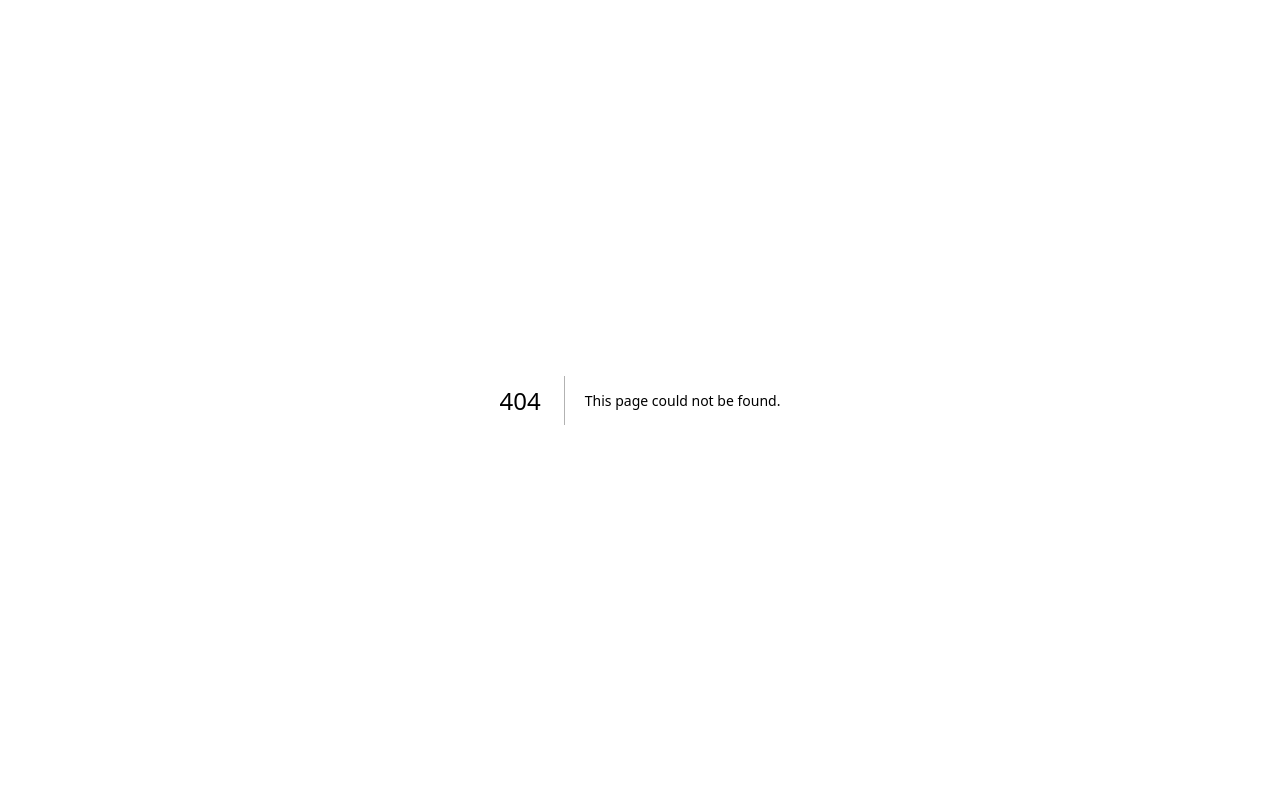
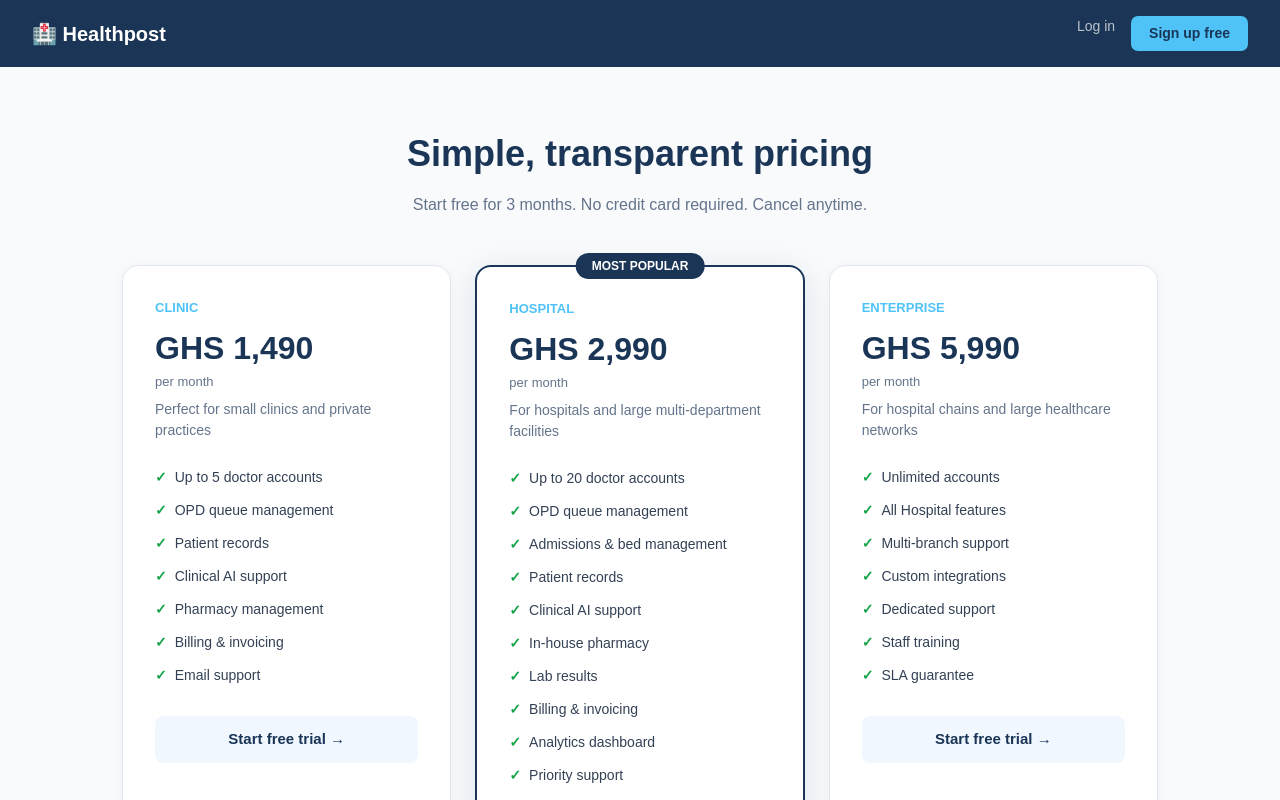
Before and after one commit to jowelbeck/healthpost-v2, a Next.js app: page /pricing in a window 1280 px wide. Before the commit this address had no page. Shown: the top 800 px of the page. Built offline with nearby package versions, Linux system fonts and the light colour scheme.

Commit message:
Add pricing page with Paystack plans

```diff
--- /dev/null
+++ b/app/pricing/page.tsx
@@ -0,0 +1,120 @@
+"use client";
+
+export default function PricingPage() {
+  const plans = [
+    {
+      name: "Clinic",
+      price: "GHS 1,490",
+      period: "per month",
+      desc: "Perfect for small clinics and private practices",
+      features: [
+        "Up to 5 doctor accounts",
+        "OPD queue management",
+        "Patient records",
+        "Clinical AI support",
+        "Pharmacy management",
+        "Billing & invoicing",
+        "Email support",
+      ],
+      planCode: process.env.NEXT_PUBLIC_PAYSTACK_CLINIC_PLAN,
+      link: "https://paystack.shop/pay/-igf3jxqbg",
+      featured: false,
+    },
+    {
+      name: "Hospital",
+      price: "GHS 2,990",
+      period: "per month",
+      desc: "For hospitals and large multi-department facilities",
+      features: [
+        "Up to 20 doctor accounts",
+        "OPD queue management",
+        "Admissions & bed management",
+        "Patient records",
+        "Clinical AI support",
+        "In-house pharmacy",
+        "Lab results",
+        "Billing & invoicing",
+        "Analytics dashboard",
+        "Priority support",
+      ],
+      planCode: process.env.NEXT_PUBLIC_PAYSTACK_HOSPITAL_PLAN,
+      link: "https://paystack.shop/pay/ucet7qg3oh",
+      featured: true,
+    },
+    {
+      name: "Enterprise",
+      price: "GHS 5,990",
+      period: "per month",
+      desc: "For hospital chains and large healthcare networks",
+      features: [
+        "Unlimited accounts",
+        "All Hospital features",
+        "Multi-branch support",
+        "Custom integrations",
+        "Dedicated support",
+        "Staff training",
+        "SLA guarantee",
+      ],
+      planCode: process.env.NEXT_PUBLIC_PAYSTACK_ENTERPRISE_PLAN,
+      link: "https://paystack.shop/pay/m9uqe4b0gb",
+      featured: false,
+    },
+  ];
+
+  return (
+    <main style={{ minHeight: "100vh", background: "#f8fafc", fontFamily: "Arial, sans-serif" }}>
+      <header style={{ background: "#1a3556", padding: "16px 32px", display: "flex", alignItems: "center", justifyContent: "space-between" }}>
+        <a href="/" style={{ color: "#fff", fontWeight: 700, fontSize: 20, textDecoration: "none" }}>🏥 Healthpost</a>
+        <div style={{ display: "flex", gap: 16 }}>
+          <a href="/login" style={{ color: "rgba(255,255,255,0.7)", textDecoration: "none", fontSize: 14 }}>Log in</a>
+          <a href="/signup" style={{ background: "#4fc3f7", color: "#1a3556", padding: "7px 18px", borderRadius: 7, fontWeight: 700, textDecoration: "none", fontSize: 14 }}>Sign up free</a>
+        </div>
+      </header>
+
+      <div style={{ padding: "60px 32px", maxWidth: 1100, margin: "0 auto" }}>
+        <div style={{ textAlign: "center", marginBottom: 48 }}>
+          <h1 style={{ color: "#1a3556", fontSize: 36, fontWeight: 800, marginBottom: 12 }}>Simple, transparent pricing</h1>
+          <p style={{ color: "#64748b", fontSize: 16 }}>Start free for 3 months. No credit card required. Cancel anytime.</p>
+        </div>
+
+        <div style={{ display: "grid", gridTemplateColumns: "repeat(auto-fit, minmax(300px, 1fr))", gap: 24 }}>
+          {plans.map(p => (
+            <div key={p.name} style={{ background: "#fff", borderRadius: 16, padding: 32, border: p.featured ? "2px solid #1a3556" : "1px solid #e2e8f0", boxShadow: p.featured ? "0 8px 32px rgba(26,53,86,0.12)" : "0 2px 8px rgba(0,0,0,0.05)", position: "relative" as const }}>
+              {p.featured && (
+                <div style={{ position: "absolute" as const, top: -14, left: "50%", transform: "translateX(-50%)", background: "#1a3556", color: "#fff", padding: "4px 16px", borderRadius: 20, fontSize: 12, fontWeight: 700 }}>
+                  MOST POPULAR
+                </div>
+              )}
+              <div style={{ marginBottom: 20 }}>
+                <div style={{ fontSize: 13, fontWeight: 700, color: "#4fc3f7", marginBottom: 6, textTransform: "uppercase" as const }}>{p.name}</div>
+                <div style={{ fontSize: 32, fontWeight: 800, color: "#1a3556" }}>{p.price}</div>
+                <div style={{ fontSize: 13, color: "#64748b" }}>{p.period}</div>
+                <div style={{ fontSize: 14, color: "#64748b", marginTop: 8 }}>{p.desc}</div>
+              </div>
+              <ul style={{ listStyle: "none", padding: 0, margin: "0 0 24px 0" }}>
+                {p.features.map(f => (
+                  <li key={f} style={{ padding: "6px 0", fontSize: 14, color: "#334155", display: "flex", alignItems: "center", gap: 8 }}>
+                    <span style={{ color: "#16a34a", fontWeight: 700 }}>✓</span> {f}
+                  </li>
+                ))}
+              </ul>
+              <a href={p.link} target="_blank" rel="noopener noreferrer" style={{ display: "block", textAlign: "center" as const, background: p.featured ? "#1a3556" : "#f0f7ff", color: p.featured ? "#fff" : "#1a3556", padding: "12px", borderRadius: 8, fontWeight: 700, textDecoration: "none", fontSize: 15 }}>
+                Start free trial →
+              </a>
+            </div>
+          ))}
+        </div>
+
+        <div style={{ textAlign: "center", marginTop: 40, padding: 24, background: "#f0f7ff", borderRadius: 12 }}>
+          <p style={{ color: "#1a3556", fontSize: 15, fontWeight: 600, margin: 0 }}>
+            🎁 First 10 hospitals get 3 months completely free · No credit card required
+          </p>
+        </div>
+      </div>
+
+      <footer style={{ background: "#1a3556", padding: "24px 32px", textAlign: "center", color: "rgba(255,255,255,0.5)", fontSize: 13, marginTop: 60 }}>
+        © 2026 Healthpost — Hospital Operating System for Africa and beyond · healthpost.africa
+      </footer>
+    </main>
+  );
+}
```
